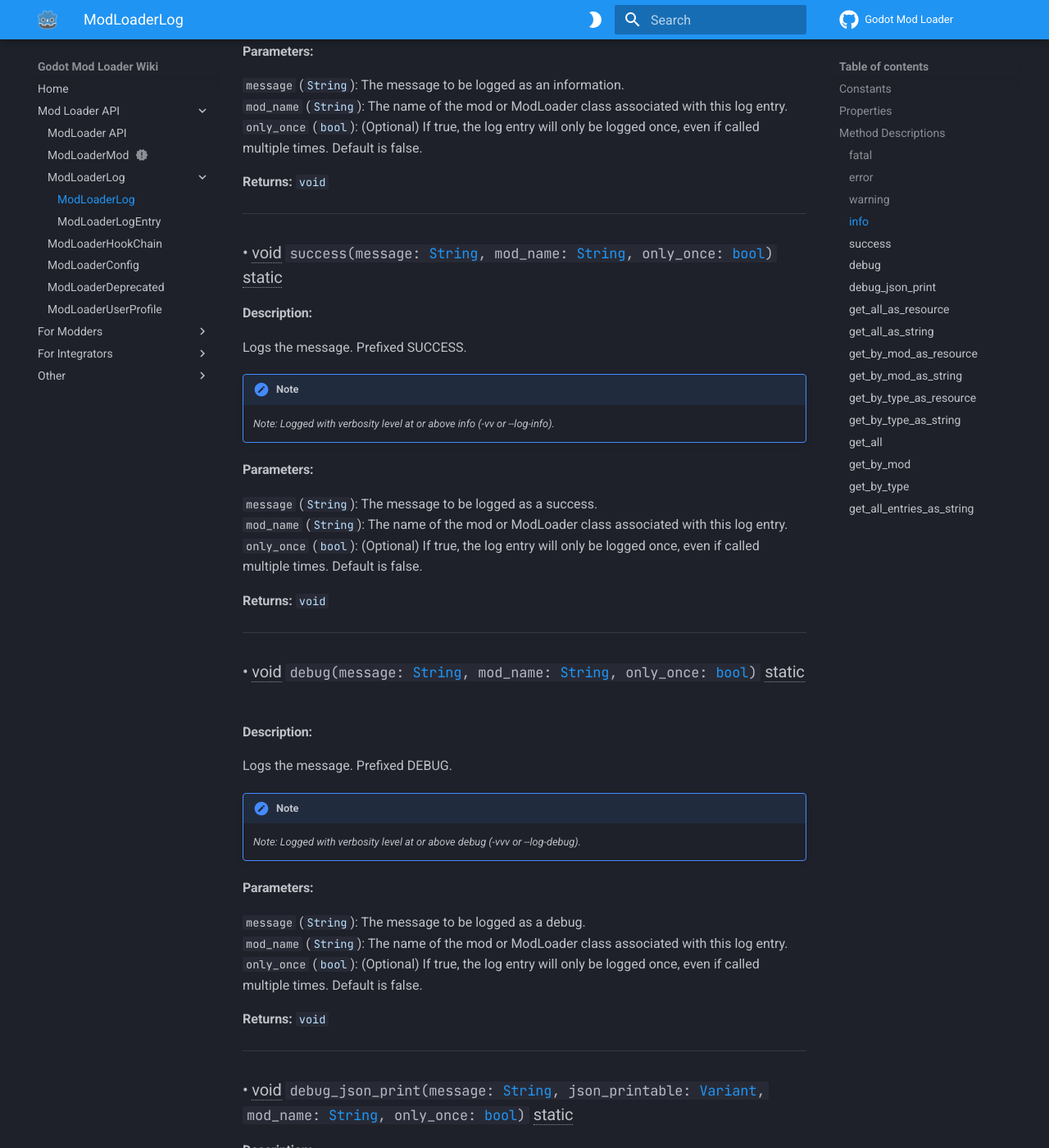
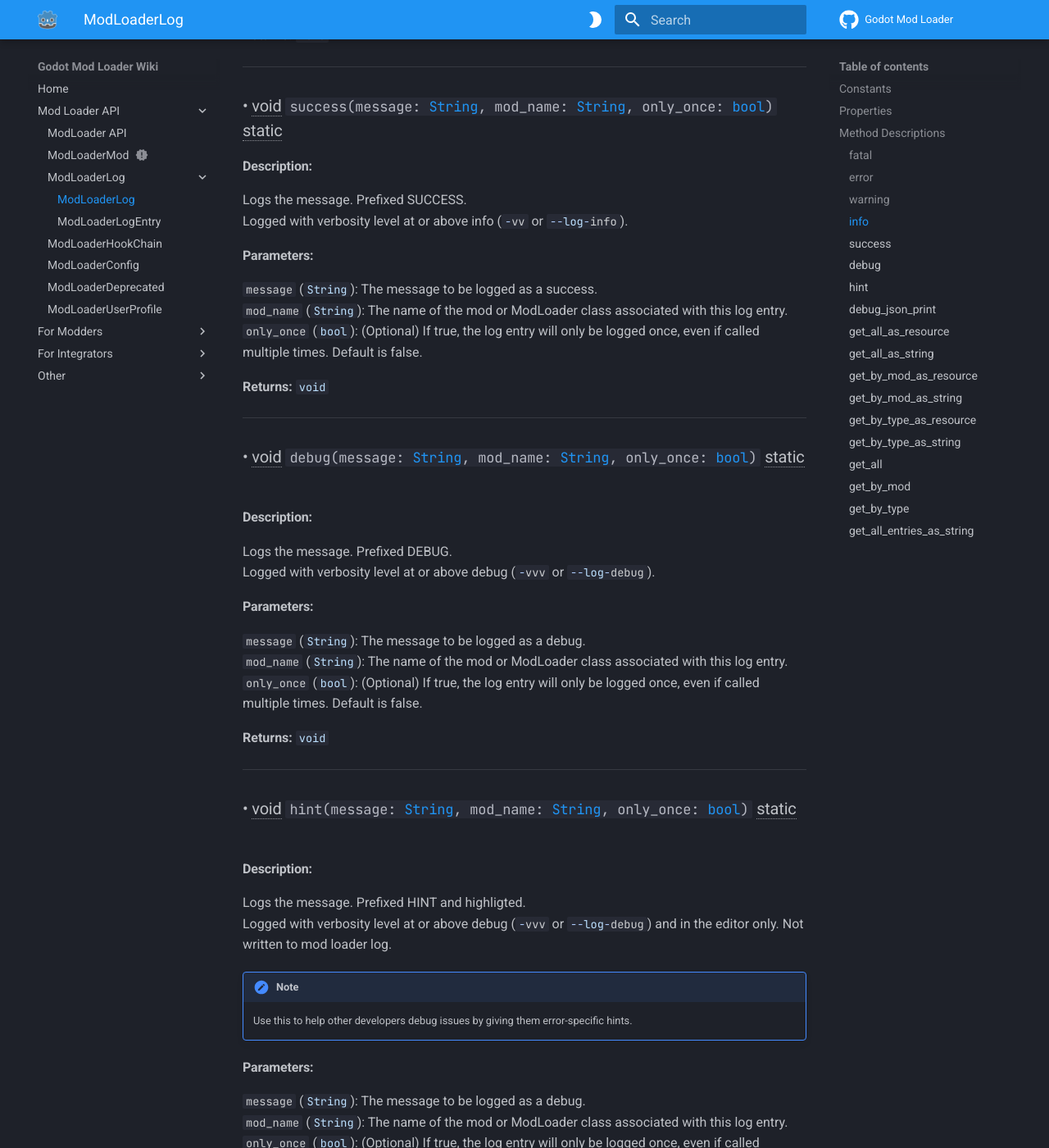
Before and after one commit to GodotModding/gmlwiki, an MkDocs documentation site: the page built from docs/api/mod_loader_log.md, in a window 1280 px wide and 1400 px high, scrolled down 2685 px. Shown: the whole window at 82% size. Built offline with MkDocs 1.6.1 and Material for MkDocs 9.7.7, drawn with Linux system fonts in a browser that asks for light colours; comment, search, counter and statistics services are not loaded; some of the changed text lies outside the part shown.

```diff
--- a/docs/api/mod_loader_log.md
+++ b/docs/api/mod_loader_log.md
@@ -18,6 +18,7 @@ This Class provides methods for logging, retrieving logged data, and internal me
 #### • `#!gd logged_messages` {#property-logged_messages data-toc-label='logged_messages'}
 #### • `#!gd verbosity` {#property-verbosity data-toc-label='verbosity'}
 #### • `#!gd ignored_mods` {#property-ignored_mods data-toc-label='ignored_mods'}
+#### • `#!gd hint_color` {#property-hint_color data-toc-label='hint_color'}
 
 <hr style="border-width: thick">
 
@@ -25,11 +26,11 @@ This Class provides methods for logging, retrieving logged data, and internal me
 ### • void <code class="highlight">fatal(message: [String](https://docs.godotengine.org/en/stable/classes/class_string.html), mod_name: [String](https://docs.godotengine.org/en/stable/classes/class_string.html), only_once: [bool](https://docs.godotengine.org/en/stable/classes/class_bool.html))</code> static {#method-fatal data-toc-label='fatal'}
 #### Description:
 Logs the error in red and a stack trace. Prefixed FATAL-ERROR.
+Always logged.
 
 
-
-!!! note
-	*Stops execution in the editor*
+!!! bug "Breakpoint"
+	Stops execution in the editor, use this when something really needs to be fixed.
 
 
 #### Parameters:
@@ -44,12 +45,7 @@ Logs the error in red and a stack trace. Prefixed FATAL-ERROR.
 ### • void <code class="highlight">error(message: [String](https://docs.godotengine.org/en/stable/classes/class_string.html), mod_name: [String](https://docs.godotengine.org/en/stable/classes/class_string.html), only_once: [bool](https://docs.godotengine.org/en/stable/classes/class_bool.html))</code> static {#method-error data-toc-label='error'}
 #### Description:
 Logs the message and pushes an error. Prefixed ERROR.
-
-
-
-!!! note
-	Always logged
-
+Always logged.
 
 #### Parameters:
 
@@ -63,12 +59,7 @@ Logs the message and pushes an error. Prefixed ERROR.
 ### • void <code class="highlight">warning(message: [String](https://docs.godotengine.org/en/stable/classes/class_string.html), mod_name: [String](https://docs.godotengine.org/en/stable/classes/class_string.html), only_once: [bool](https://docs.godotengine.org/en/stable/classes/class_bool.html))</code> static {#method-warning data-toc-label='warning'}
 #### Description:
 Logs the message and pushes a warning. Prefixed WARNING.
-
-
-
-!!! note
-	*Note: Logged with verbosity level at or above warning (-v or --log-warning).*
-
+Logged with verbosity level at or above warning (`#!gd -v` or `#!gd --log-warning`).
 
 #### Parameters:
 
@@ -82,11 +73,7 @@ Logs the message and pushes a warning. Prefixed WARNING.
 ### • void <code class="highlight">info(message: [String](https://docs.godotengine.org/en/stable/classes/class_string.html), mod_name: [String](https://docs.godotengine.org/en/stable/classes/class_string.html), only_once: [bool](https://docs.godotengine.org/en/stable/classes/class_bool.html))</code> static {#method-info data-toc-label='info'}
 #### Description:
 Logs the message. Prefixed INFO.
-
-
-!!! note
-	*Note: Logged with verbosity level at or above info (-vv or --log-info).*
-
+Logged with verbosity level at or above info (`#!gd -vv` or `#!gd --log-info`).
 
 #### Parameters:
 
@@ -100,11 +87,7 @@ Logs the message. Prefixed INFO.
 ### • void <code class="highlight">success(message: [String](https://docs.godotengine.org/en/stable/classes/class_string.html), mod_name: [String](https://docs.godotengine.org/en/stable/classes/class_string.html), only_once: [bool](https://docs.godotengine.org/en/stable/classes/class_bool.html))</code> static {#method-success data-toc-label='success'}
 #### Description:
 Logs the message. Prefixed SUCCESS.
-
-
-!!! note
-	*Note: Logged with verbosity level at or above info (-vv or --log-info).*
-
+Logged with verbosity level at or above info (`#!gd -vv` or `#!gd --log-info`).
 
 #### Parameters:
 
@@ -118,10 +101,25 @@ Logs the message. Prefixed SUCCESS.
 ### • void <code class="highlight">debug(message: [String](https://docs.godotengine.org/en/stable/classes/class_string.html), mod_name: [String](https://docs.godotengine.org/en/stable/classes/class_string.html), only_once: [bool](https://docs.godotengine.org/en/stable/classes/class_bool.html))</code> static {#method-debug data-toc-label='debug'}
 #### Description:
 Logs the message. Prefixed DEBUG.
+Logged with verbosity level at or above debug (`#!gd -vvv` or `#!gd --log-debug`).
+
+#### Parameters:
+
+`#!gd message` ([`#!gd String`](https://docs.godotengine.org/en/stable/classes/class_string.html)): The message to be logged as a debug.
+`#!gd mod_name` ([`#!gd String`](https://docs.godotengine.org/en/stable/classes/class_string.html)): The name of the mod or ModLoader class associated with this log entry.
+`#!gd only_once` ([`#!gd bool`](https://docs.godotengine.org/en/stable/classes/class_bool.html)): (Optional) If true, the log entry will only be logged once, even if called multiple times. Default is false.
+
+**Returns:**
+ `#!gd void`
+***
+### • void <code class="highlight">hint(message: [String](https://docs.godotengine.org/en/stable/classes/class_string.html), mod_name: [String](https://docs.godotengine.org/en/stable/classes/class_string.html), only_once: [bool](https://docs.godotengine.org/en/stable/classes/class_bool.html))</code> static {#method-hint data-toc-label='hint'}
+#### Description:
+Logs the message. Prefixed HINT and highligted.
+Logged with verbosity level at or above debug (`#!gd -vvv` or `#!gd --log-debug`) and in the editor only. Not written to mod loader log.
 
 
 !!! note
-	*Note: Logged with verbosity level at or above debug (-vvv or --log-debug).*
+	Use this to help other developers debug issues by giving them error-specific hints.
 
 
 #### Parameters:
@@ -136,11 +134,7 @@ Logs the message. Prefixed DEBUG.
 ### • void <code class="highlight">debug_json_print(message: [String](https://docs.godotengine.org/en/stable/classes/class_string.html), json_printable: [Variant](https://docs.godotengine.org/en/stable/classes/class_variant.html), mod_name: [String](https://docs.godotengine.org/en/stable/classes/class_string.html), only_once: [bool](https://docs.godotengine.org/en/stable/classes/class_bool.html))</code> static {#method-debug_json_print data-toc-label='debug_json_print'}
 #### Description:
 Logs the message formatted with [`#!gd JSON.print()`](https://docs.godotengine.org/en/stable/classes/class_json.html#class-json-method-print). Prefixed DEBUG.
-
-
-!!! note
-	*Note: Logged with verbosity level at or above debug (-vvv or --log-debug).*
-
+Logged with verbosity level at or above debug (`#!gd -vvv` or `#!gd --log-debug`).
 
 #### Parameters:
 
```
Also changed, not shown: docs/api/mod_loader_user_profile.md (+2 -0 lines), 10 other files.
